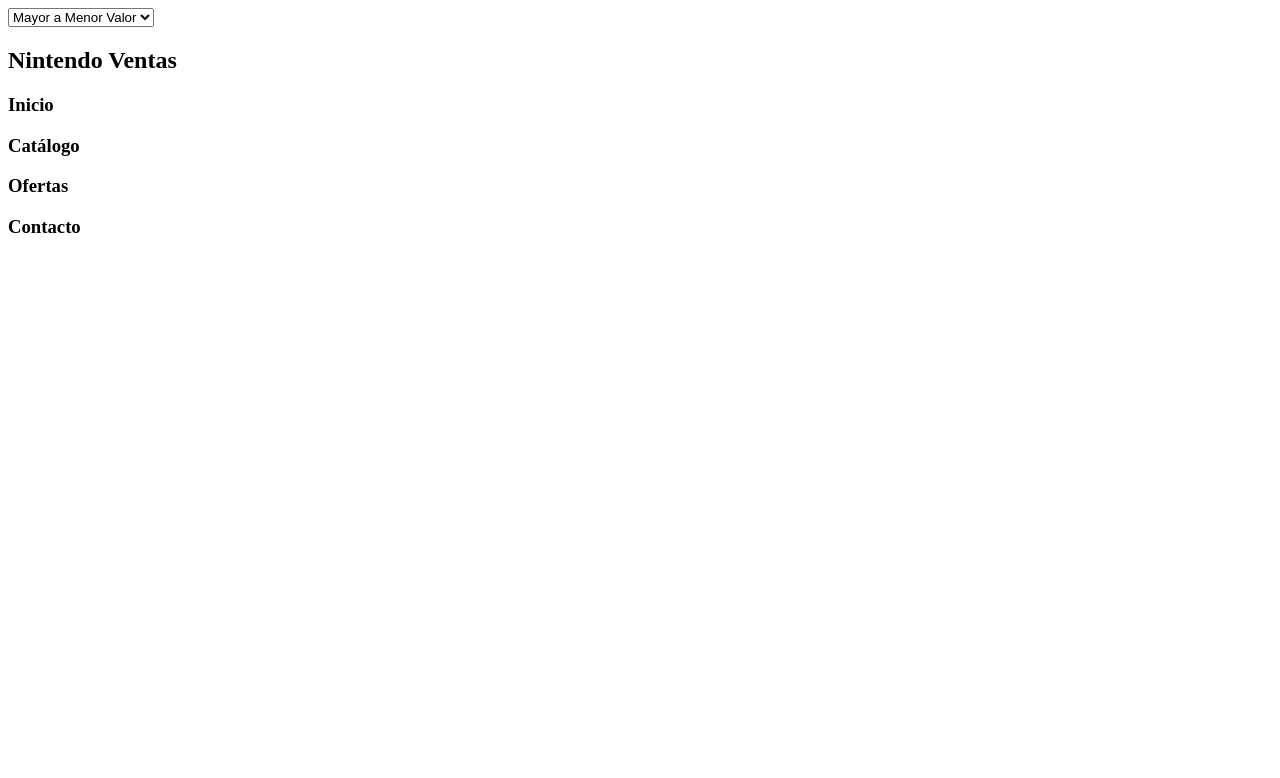
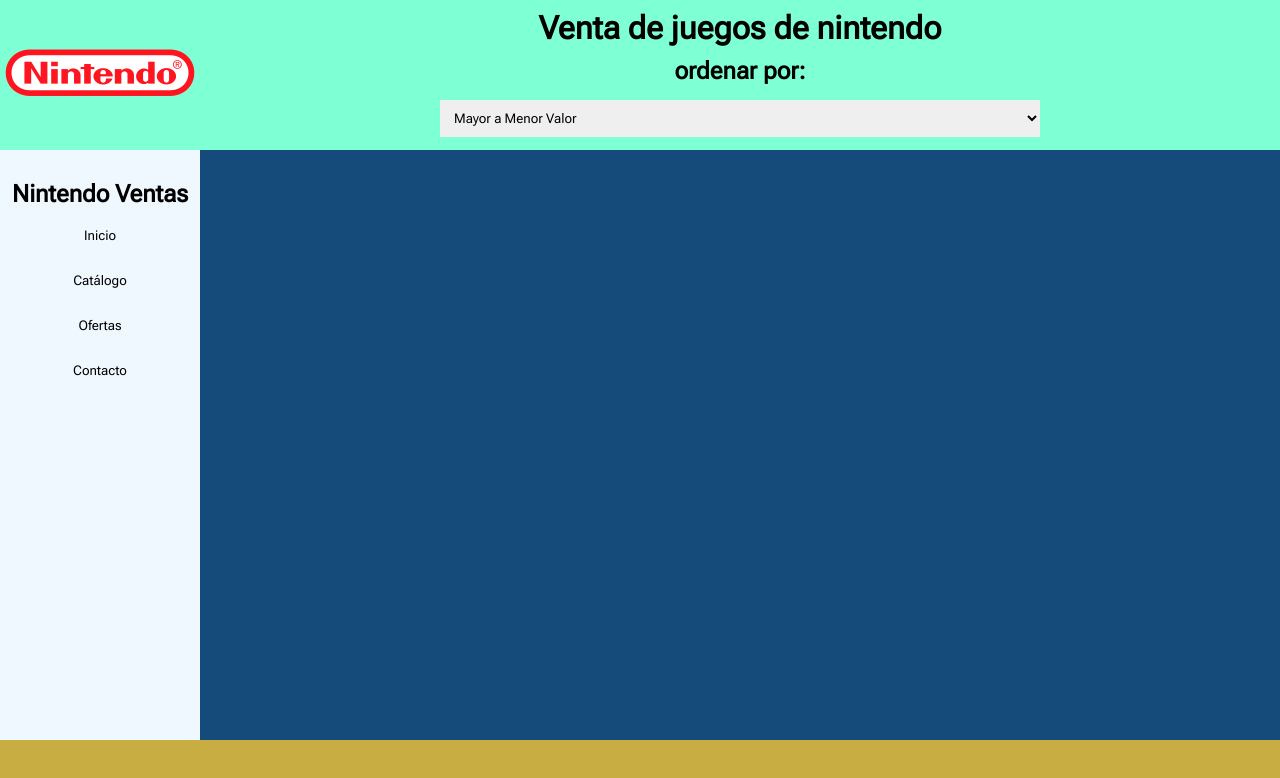
Before and after one commit to Yarynav/media_queries, a plain HTML site: page index.html in a window 1280 px wide. Drawn offline with Linux system fonts and the light colour scheme.

Commit message:
ADD: upload base layout

```diff
--- a/assets/style/style.css
+++ b/assets/style/style.css
@@ -1,20 +1,96 @@
-.container {
+*{
+  padding: 0%;
+  margin: 0%;
+  font-family: 'Open Sans', sans-serif;
+  font-family: 'Quattrocento Sans', sans-serif;
+  font-family: 'Raleway', sans-serif;
+  font-family: 'Roboto Flex', sans-serif;
+}
+
+.container-box{
+ display: grid;
+ grid-template-columns: 200px auto auto auto auto ;
+ grid-template-rows: 150px auto 60px;
+ grid-template-areas: 'headers headers headers headers headers'
+                       'aside products products products products'
+                       'footer footer footer footer footer';
+ min-height: 100vh;
+
+}
+.headers {
+  grid-area: headers;
+  background-color: aquamarine;
   display: flex;
-  justify-content: space-between;
+
+}
+.logo{
+  display: flex;
+  flex-grow: 0;
+  flex-basis: 200px;
+  align-items: center;
+}
+.navbar{
+  display: flex;
+  justify-content: center;
+  flex-direction: column;
+  align-items: center;
+  margin: 10px;
+  gap: 10px;
+  flex-grow: 1;
+}
+.logo img{
+  width: 200px;
+
+}
+.aside {
+  padding-top:30px;
+  grid-area: aside;
+  background-color: #f0f8ff;
+  display: flex;
+  align-items: center;
+  flex-direction: column;
   gap: 10px;
 }
-.Header {
-  height: 100px;
-  width: 30%;
-  background-color: #895e5e;
+aside button{
+  background-color: #f0f8ff;
+  width: 150px;
+  border: none;
+  outline: 0px;
+  padding: 10px;
+  transition: 0.3s;
+}
+
+.aside button:hover{
+  background-color: #e2beac;
+  color: #ffffff;
+}
+.order-select select{
+  width: 100%;
+  border: none;
+  outline: 0px;
+  padding: 10px;
+}
+
+.order-select{
+  color: #ffffff;
+  font-weight: bold;
+  border: none;
+  padding: 5px;
+  width:  600px;
+  text-align: center;
+}
+.products {
+  grid-area: products;
+  background-color: #154b7b;
+}
+.footer {
+  grid-area: footer;
+  background-color: #c8ae42;
 }
 
 @media screen and (max-width: 576px) {
-  .container {
-    flex-direction: column;
-  }
 
-  .box {
-    width:100%;
+  .logo img{
+    width: 100px;
   }
 }
--- a/index.html
+++ b/index.html
@@ -10,27 +10,45 @@
       href="assets/img/logo nintendo.png"
       type="image/x-icon"
     />
+    <link rel="preconnect" href="https://fonts.googleapis.com" />
+    <link rel="preconnect" href="https://fonts.gstatic.com" crossorigin />
+    <link
+      href="https://fonts.googleapis.com/css2?family=Open+Sans:wght@300&family=Quattrocento+Sans:ital,wght@1,700&family=Raleway:wght@600&family=Roboto+Flex:opsz@8..144&display=swap"
+      rel="stylesheet"
+    />
     <title>nintendo</title>
   </head>
   <body>
     <div class="container-box">
       <header class="headers">
-        <div class="header">
+        <div class="logo">
+          <a href="index.html">
+            <img
+              src="assets/img/logo nintendo.png"
+              alt="palabra nintendo con letras rojas"
+            />
+          </a>
+        </div>
+        <div class="navbar">
+          <h1>Venta de juegos de nintendo</h1>
+          <h2>ordenar por:</h2>
+          <div class="order-select">
             <select name="select">
               <option value="Precio">Precio</option>
               <option value="Mayor a Menor Valor" selected>
                 Mayor a Menor Valor
               </option>
-            <option value="Menor a Mayor Valor">Menor a Mayor Valor</option>
+              <option value="Menor a Mayor Valor">De A</option>
             </select>
+          </div>
         </div>
       </header>
       <aside class="aside">
         <h2>Nintendo Ventas</h2>
-        <h3>Inicio</h3>
-        <h3>Catálogo</h3>
-        <h3>Ofertas</h3>
-        <h3>Contacto</h3>
+        <button>Inicio</button>
+        <button>Catálogo</button>
+        <button>Ofertas</button>
+        <button>Contacto</button>
       </aside>
       <section class="products"></section>
       <footer class="footer"></footer>
```
Lines whose indentation alone changed are shown as unchanged.
